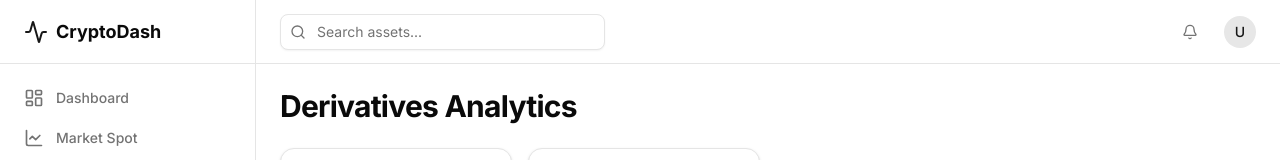
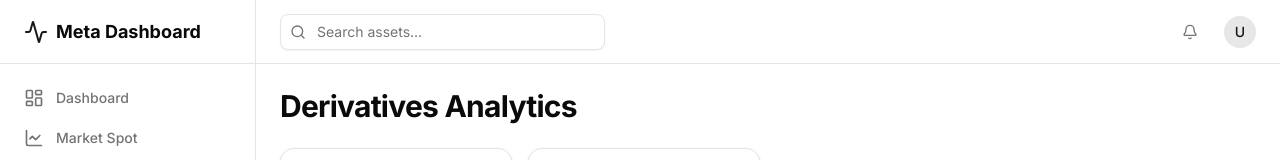
Before and after one commit to metazhar-legion/crypto-dashboard, a Next.js app: page /derivatives in a window 1280 px wide. Shown: the top 160 px of the page. Built offline with nearby package versions, Linux system fonts and the light colour scheme; no server answers.

Commit message:
feat: Rename dashboard to 'Meta Dashboard' across the application and integrate Hyperliquid derivatives data.

```diff
--- a/src/app/layout.tsx
+++ b/src/app/layout.tsx
@@ -6,7 +6,7 @@
 const inter = Inter({ subsets: ['latin'] });
 
 export const metadata: Metadata = {
-  title: 'Crypto Dashboard',
+  title: 'Meta Dashboard',
   description: 'Macro market movements and derivatives analytics',
 };
 
--- a/src/app/page.tsx
+++ b/src/app/page.tsx
@@ -2,6 +2,7 @@
 import { getSpotPrices, getHistoricalData } from '@/lib/api';
 import { getFredSeries } from '@/lib/fred';
 import { getMarketData } from '@/lib/yahoo';
+import { getDerivativesData } from '@/lib/hyperliquid';
 import { calculateSMA, calculateEMA } from '@/lib/indicators';
 import ClientPriceChart from '@/components/charts/ClientPriceChart';
 
@@ -51,7 +52,7 @@
 
   return (
     <div className="space-y-6">
-      <h1 className="text-3xl font-bold tracking-tight">Dashboard</h1>
+      <h1 className="text-3xl font-bold tracking-tight bg-gradient-to-r from-indigo-400 to-cyan-400 bg-clip-text text-transparent">Meta Dashboard</h1>
 
       <div className="grid gap-4 md:grid-cols-2 lg:grid-cols-4">
         <Card>
--- a/src/components/layout/Sidebar.tsx
+++ b/src/components/layout/Sidebar.tsx
@@ -20,7 +20,7 @@
     <div className="flex h-full w-64 flex-col bg-card border-r">
       <div className="flex h-16 items-center px-6 border-b">
         <Activity className="h-6 w-6 text-primary mr-2" />
-        <span className="text-lg font-bold">CryptoDash</span>
+        <span className="text-lg font-bold">Meta Dashboard</span>
       </div>
       <nav className="flex-1 space-y-1 px-3 py-4">
         {navigation.map((item) => (
```
